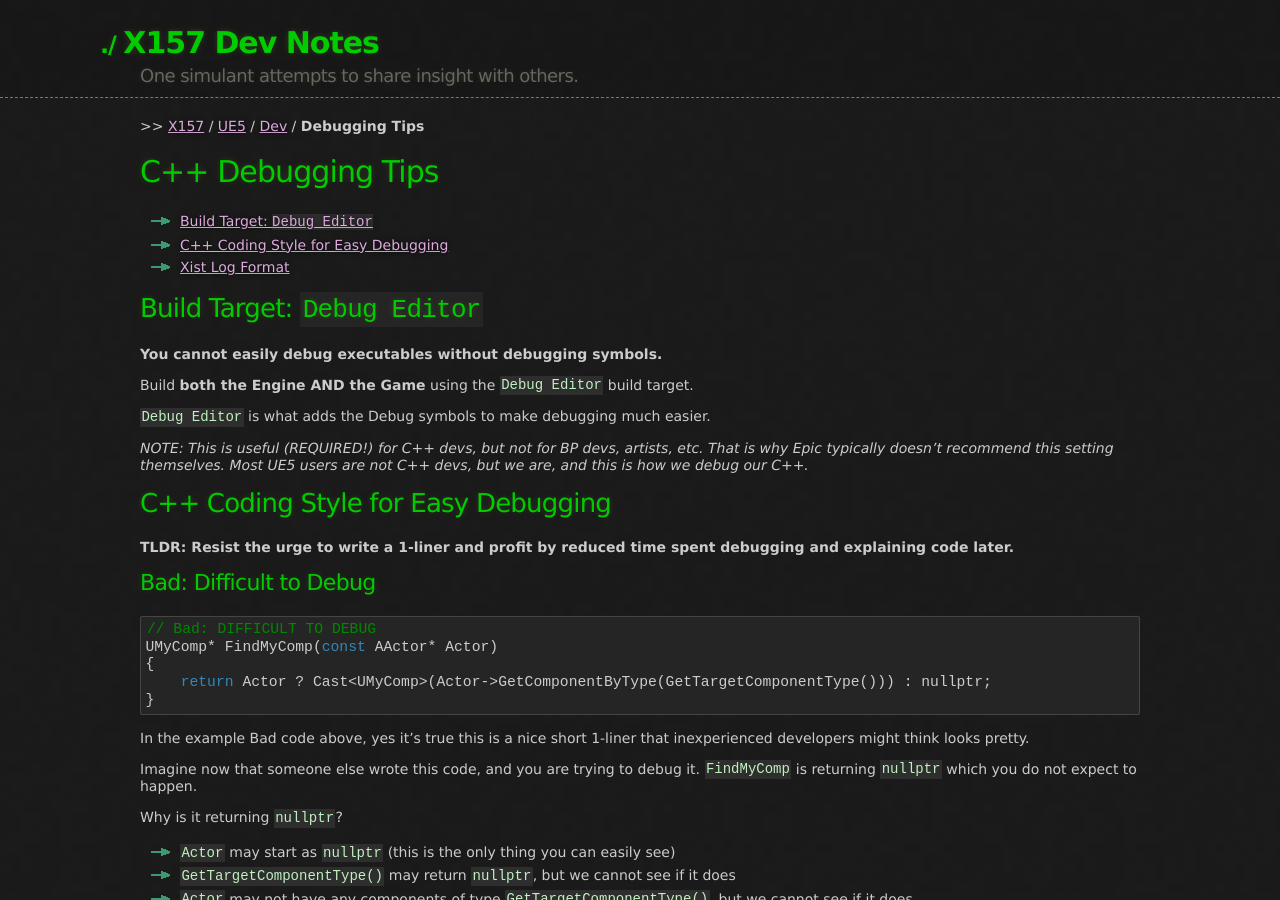
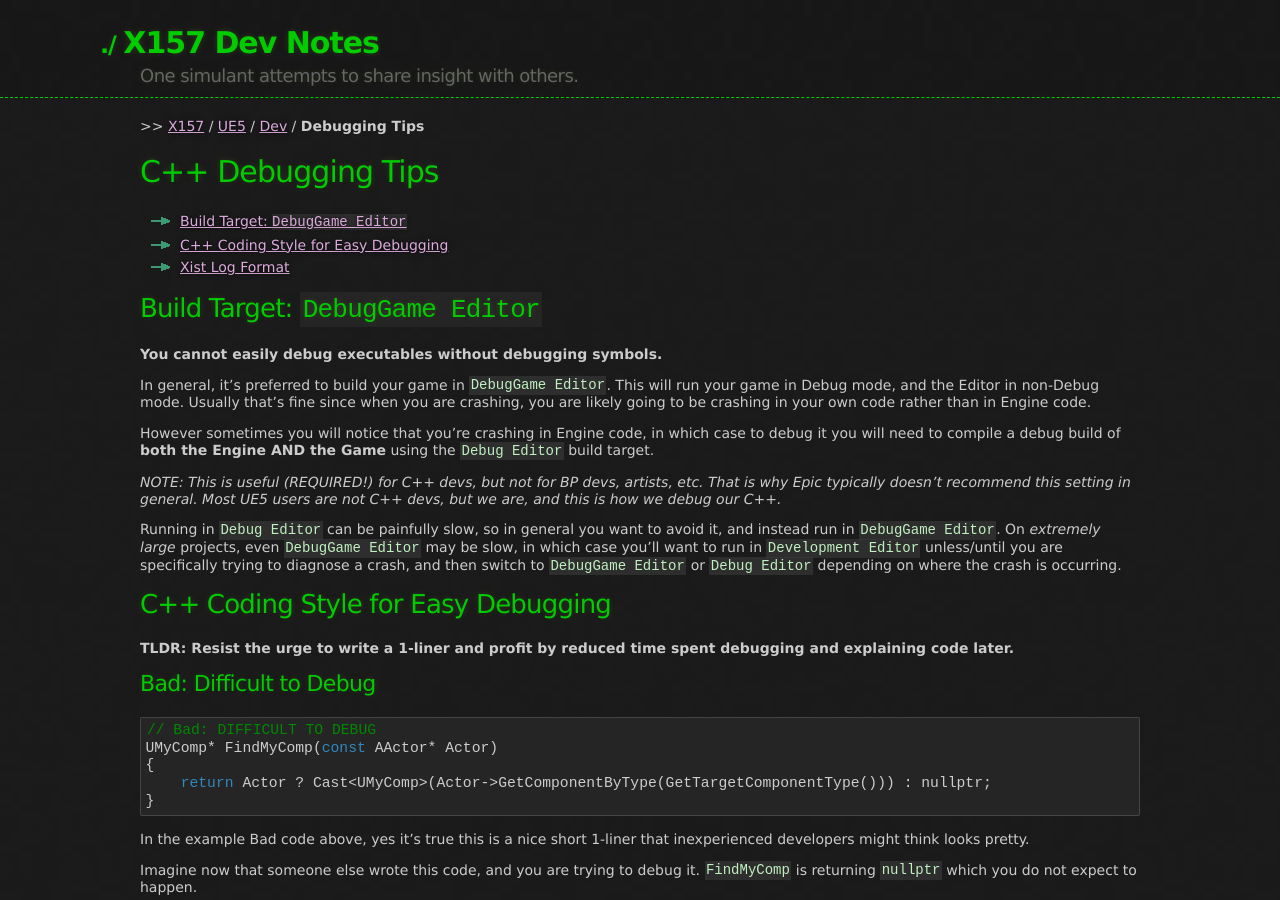
Before and after one commit to x157/x157.github.io, a Jekyll site: the page built from UE5/Dev/DebuggingTips.md, in a window 1280 px wide and 900 px high. Built offline with Jekyll 4.4.1, drawn with Linux system fonts in a browser that asks for light colours.

Commit message:
Update to `DebugGame Editor` recommendation in general

```diff
--- a/UE5/Dev/DebuggingTips.md
+++ b/UE5/Dev/DebuggingTips.md
@@ -7,24 +7,36 @@
 
 # C++ Debugging Tips
 
-- [Build Target: `Debug Editor`](#BuildTarget_Debug_Editor)
+- [Build Target: `DebugGame Editor`](#BuildTarget_DebugGame_Editor)
 - [C++ Coding Style for Easy Debugging](#CppCodingStyleDebugging)
 - [Xist Log Format](#XistLogFormat)
 
 
 <a id="BuildTarget_DebugGame_Editor"></a>
 <a id="BuildTarget_Debug_Editor"></a>
-## Build Target: `Debug Editor`
+## Build Target: `DebugGame Editor`
 
 **You cannot easily debug executables without debugging symbols.**
 
-Build **both the Engine AND the Game** using the `Debug Editor` build target.
+In general, it's preferred to build your game in `DebugGame Editor`.
+This will run your game in Debug mode, and the Editor in non-Debug mode.
+Usually that's fine since when you are crashing, you are likely going to be
+crashing in your own code rather than in Engine code.
 
-`Debug Editor` is what adds the Debug symbols to make debugging much easier.
+However sometimes you will notice that you're crashing in Engine code,
+in which case to debug it you will need to compile a debug
+build of **both the Engine AND the Game** using the `Debug Editor` build target.
 
 *NOTE: This is useful (REQUIRED!) for C++ devs, but not for BP devs, artists, etc.
-That is why Epic typically doesn't recommend this setting themselves.
+That is why Epic typically doesn't recommend this setting in general.
 Most UE5 users are not C++ devs, but we are, and this is how we debug our C++.*
+
+Running in `Debug Editor` can be painfully slow, so in general you want to avoid it,
+and instead run in `DebugGame Editor`.
+On *extremely large* projects, even `DebugGame Editor` may be slow, in which case
+you'll want to run in `Development Editor` unless/until you are specifically trying
+to diagnose a crash, and then switch to `DebugGame Editor` or `Debug Editor` depending
+on where the crash is occurring.
 
 
 <a id="CppCodingStyleDebugging"></a>
--- a/UE5/Dev/index.md
+++ b/UE5/Dev/index.md
@@ -48,7 +48,7 @@
 
 ### Debug Tips
 
-- [Build Target: `Debug Editor`](./DebuggingTips#BuildTarget_Debug_Editor)
+- [Build Target: `DebugGame Editor`](./DebuggingTips#BuildTarget_DebugGame_Editor)
 - [C++ Debug Coding Style](./DebuggingTips#CppCodingStyleDebugging)
 - [Xist Log Format](./DebuggingTips#XistLogFormat) -- Logs are helpful and save time
 
```
Also changed, not shown: UE5/Dev/Workflow.md (+2 -2 lines).
